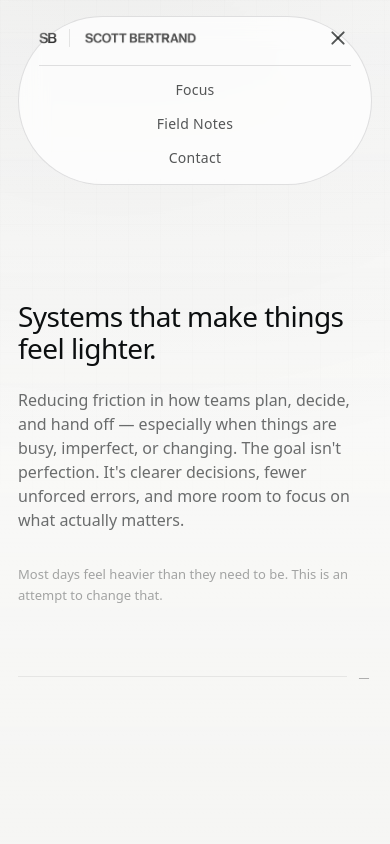
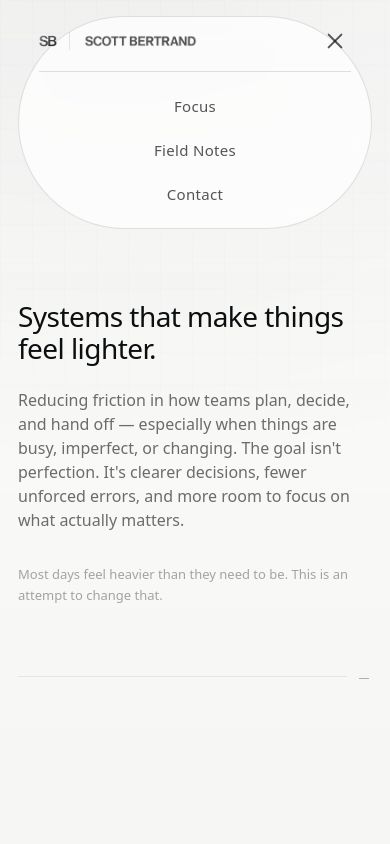
Before and after one commit to sctbrt/sctbrt.github.io, a website: page index.html in a window 390 px wide. Both pictures are taken after a click on the button "Toggle menu". Shown: the top 844 px of the page. Drawn offline with Linux system fonts and the light colour scheme; no server answers.

Commit message:
Fix mobile hamburger menu animation and styling
- Increase hamburger line width and gap for clearer X animation
- Improve transform values for better visual alignment
- Center menu items and increase touch targets
- Adjust spacing for cleaner drawer appearance

Co-Authored-By: Claude Sonnet 4.5 <noreply@anthropic.com>

```diff
--- a/index.html
+++ b/index.html
@@ -243,16 +243,16 @@ body.collapse .nav-brand .wordmark{
 .hamburger{
   display:none;
   flex-direction:column;
-  gap:4px;
+  gap:5px;
   background:transparent;
   border:none;
   cursor:pointer;
-  padding:4px;
+  padding:6px;
   transition:opacity 200ms var(--ease);
 }
 .hamburger span{
   display:block;
-  width:18px;
+  width:20px;
   height:2px;
   background:var(--ink);
   border-radius:2px;
@@ -263,13 +263,14 @@ body.collapse .nav-brand .wordmark{
   opacity:1;
 }
 body.mobile-menu-open .hamburger span:nth-child(1){
-  transform:translateY(6px) rotate(45deg);
+  transform:translateY(7px) rotate(45deg);
 }
 body.mobile-menu-open .hamburger span:nth-child(2){
   opacity:0;
+  transform:translateX(-10px);
 }
 body.mobile-menu-open .hamburger span:nth-child(3){
-  transform:translateY(-6px) rotate(-45deg);
+  transform:translateY(-7px) rotate(-45deg);
 }
 
 @media (min-width: 769px){
@@ -309,8 +310,8 @@ body.mobile-menu-open .hamburger span:nth-child(3){
     display:none;
     width:100%;
     flex-direction:column;
-    gap:12px;
-    padding-top:12px;
+    gap:8px;
+    padding-top:16px;
     border-top:1px solid var(--hair);
     opacity:0;
     transform:translateY(-8px);
@@ -320,6 +321,14 @@ body.mobile-menu-open .hamburger span:nth-child(3){
     display:flex;
     opacity:1;
     transform:translateY(0);
+  }
+  .nav-menu li{
+    text-align:center;
+  }
+  .nav-menu a{
+    display:block;
+    padding:8px 16px;
+    font-size:15px;
   }
   .nav-brand .wordmark{
     height:12px;
```
